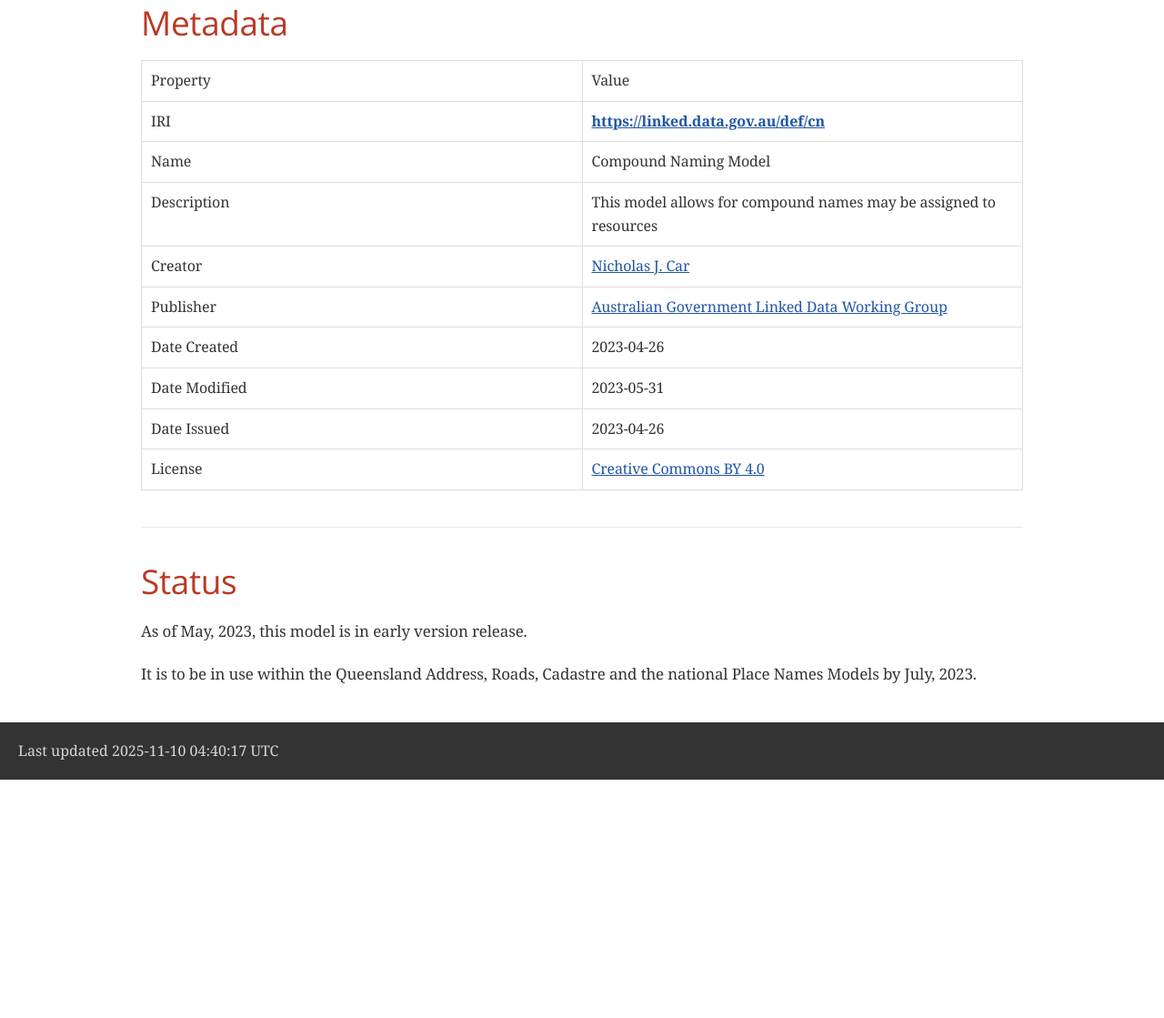
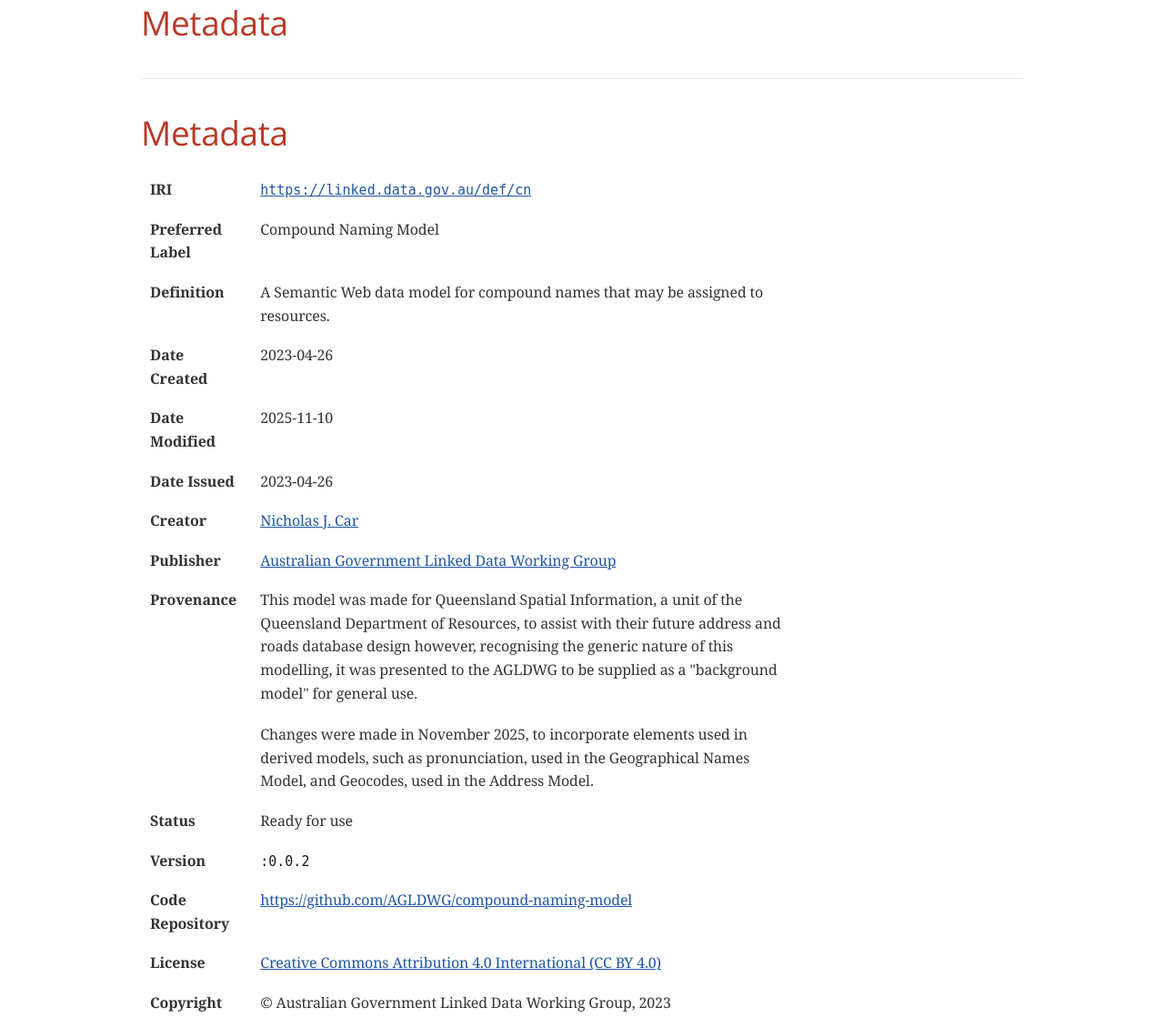
Before and after one commit to AGLDWG/compound-naming-model, a plain HTML site: page index.html in a window 1280 px wide. Shown: the part 840-1959 px from the top of the page at 91% size. Before the commit the page ends 1697 px from the top, so only its background shows below. Drawn offline with nearby package versions, Linux system fonts and the light colour scheme; a web font is replaced by a local one.

Commit message:
Deploying to gh-pages from  @ 101f7d4d7cba8829acdcd9fb448c6766dcc0fd89 🚀

```diff
--- a/index.html
+++ b/index.html
@@ -457,51 +457,78 @@ body.book #toc,body.book #preamble,body.book h1.sect0,body.book .sect1>h2{page-b
 <div class="sect1">
 <h2 id="_metadata">Metadata</h2>
 <div class="sectionbody">
-<table class="tableblock frame-all grid-all stretch">
+
+</div>
+</div>
+<div class="sect1">
+<h2 id="_metadata_2">Metadata</h2>
+<div class="sectionbody">
+<table class="tableblock frame-none grid-none" style="width: 75%;">
 <colgroup>
-<col style="width: 50%;">
-<col style="width: 50%;">
+<col style="width: 16.6666%;">
+<col style="width: 83.3334%;">
 </colgroup>
 <tbody>
 <tr>
-<td class="tableblock halign-left valign-top"><p class="tableblock">Property</p></td>
-<td class="tableblock halign-left valign-top"><p class="tableblock">Value</p></td>
+<td class="tableblock halign-left valign-top"><p class="tableblock"><strong>IRI</strong></p></td>
+<td class="tableblock halign-left valign-top"><p class="tableblock"><code><a href="https://linked.data.gov.au/def/cn" class="bare">https://linked.data.gov.au/def/cn</a></code></p></td>
 </tr>
 <tr>
-<td class="tableblock halign-left valign-top"><p class="tableblock">IRI</p></td>
-<td class="tableblock halign-left valign-top"><p class="tableblock"><strong><a href="https://linked.data.gov.au/def/cn" class="bare">https://linked.data.gov.au/def/cn</a></strong></p></td>
-</tr>
-<tr>
-<td class="tableblock halign-left valign-top"><p class="tableblock">Name</p></td>
+<td class="tableblock halign-left valign-top"><p class="tableblock"><strong>Preferred Label</strong></p></td>
 <td class="tableblock halign-left valign-top"><p class="tableblock">Compound Naming Model</p></td>
 </tr>
 <tr>
-<td class="tableblock halign-left valign-top"><p class="tableblock">Description</p></td>
-<td class="tableblock halign-left valign-top"><p class="tableblock">This model allows for compound names may be assigned to resources</p></td>
+<td class="tableblock halign-left valign-top"><p class="tableblock"><strong>Definition</strong></p></td>
+<td class="tableblock halign-left valign-top"><p class="tableblock">A Semantic Web data model for compound names that may be assigned to resources.</p></td>
 </tr>
 <tr>
-<td class="tableblock halign-left valign-top"><p class="tableblock">Creator</p></td>
+<td class="tableblock halign-left valign-top"><p class="tableblock"><strong>Date Created</strong></p></td>
+<td class="tableblock halign-left valign-top"><p class="tableblock">2023-04-26</p></td>
+</tr>
+<tr>
+<td class="tableblock halign-left valign-top"><p class="tableblock"><strong>Date Modified</strong></p></td>
+<td class="tableblock halign-left valign-top"><p class="tableblock">2025-11-10</p></td>
+</tr>
+<tr>
+<td class="tableblock halign-left valign-top"><p class="tableblock"><strong>Date Issued</strong></p></td>
+<td class="tableblock halign-left valign-top"><p class="tableblock">2023-04-26</p></td>
+</tr>
+<tr>
+<td class="tableblock halign-left valign-top"><p class="tableblock"><strong>Creator</strong></p></td>
 <td class="tableblock halign-left valign-top"><p class="tableblock"><a href="https://orcid.org/0000-0002-8742-7730">Nicholas J. Car</a></p></td>
 </tr>
 <tr>
-<td class="tableblock halign-left valign-top"><p class="tableblock">Publisher</p></td>
+<td class="tableblock halign-left valign-top"><p class="tableblock"><strong>Publisher</strong></p></td>
 <td class="tableblock halign-left valign-top"><p class="tableblock"><a href="https://linked.data.gov.au/org/agldwg">Australian Government Linked Data Working Group</a></p></td>
 </tr>
 <tr>
-<td class="tableblock halign-left valign-top"><p class="tableblock">Date Created</p></td>
-<td class="tableblock halign-left valign-top"><p class="tableblock">2023-04-26</p></td>
+<td class="tableblock halign-left valign-top"><p class="tableblock"><strong>Provenance</strong></p></td>
+<td class="tableblock halign-left valign-top"><p class="tableblock">This model was made for Queensland Spatial Information, a unit of the Queensland Department of Resources, to assist with their future address and roads database design however, recognising the generic nature of this modelling, it was presented to the AGLDWG to be supplied as a "background model" for general use.</p>
+<p class="tableblock">Changes were made in November 2025, to incorporate elements used in derived models, such as pronunciation, used in the Geographical Names Model, and Geocodes, used in the Address Model.</p></td>
 </tr>
 <tr>
-<td class="tableblock halign-left valign-top"><p class="tableblock">Date Modified</p></td>
-<td class="tableblock halign-left valign-top"><p class="tableblock">2023-05-31</p></td>
+<td class="tableblock halign-left valign-top"><p class="tableblock"><strong>Status</strong></p></td>
+<td class="tableblock halign-left valign-top"><p class="tableblock">Ready for use</p></td>
 </tr>
 <tr>
-<td class="tableblock halign-left valign-top"><p class="tableblock">Date Issued</p></td>
-<td class="tableblock halign-left valign-top"><p class="tableblock">2023-04-26</p></td>
+<td class="tableblock halign-left valign-top"><p class="tableblock"><strong>Version</strong></p></td>
+<td class="tableblock halign-left valign-top"><p class="tableblock"><code>:0.0.2</code></p></td>
 </tr>
 <tr>
-<td class="tableblock halign-left valign-top"><p class="tableblock">License</p></td>
-<td class="tableblock halign-left valign-top"><p class="tableblock"><a href="https://creativecommons.org/licenses/by/4.0/">Creative Commons BY 4.0</a></p></td>
+<td class="tableblock halign-left valign-top"><p class="tableblock"><strong>Code Repository</strong></p></td>
+<td class="tableblock halign-left valign-top"><p class="tableblock"><a href="https://github.com/AGLDWG/compound-naming-model" class="bare">https://github.com/AGLDWG/compound-naming-model</a></p></td>
+</tr>
+<tr>
+<td class="tableblock halign-left valign-top"><p class="tableblock"><strong>License</strong></p></td>
+<td class="tableblock halign-left valign-top"><p class="tableblock"><a href="https://creativecommons.org/licenses/by/4.0/">Creative Commons Attribution 4.0 International (CC BY 4.0)</a></p></td>
+</tr>
+<tr>
+<td class="tableblock halign-left valign-top"><p class="tableblock"><strong>Copyright</strong></p></td>
+<td class="tableblock halign-left valign-top"><p class="tableblock">&copy; Australian Government Linked Data Working Group, 2023</p></td>
+</tr>
+<tr>
+<td class="tableblock halign-left valign-top"><p class="tableblock"><strong>Machine-readable form (RDF)</strong></p></td>
+<td class="tableblock halign-left valign-top"><p class="tableblock"><a href="https://linked.data.gov.au/def/cn.ttl" class="bare">https://linked.data.gov.au/def/cn.ttl</a></p></td>
 </tr>
 </tbody>
 </table>
@@ -511,17 +538,14 @@ body.book #toc,body.book #preamble,body.book h1.sect0,body.book .sect1>h2{page-b
 <h2 id="_status">Status</h2>
 <div class="sectionbody">
 <div class="paragraph">
-<p>As of May, 2023, this model is in early version release.</p>
-</div>
-<div class="paragraph">
-<p>It is to be in use within the Queensland Address, Roads, Cadastre and the national Place Names Models by July, 2023.</p>
+<p>As of November 2023, this model is in use in the <a href="https://linked.data.gov.au/def/addr">Address Model</a>, the <a href="https://linked.data.gov.au/def/gn">Geographical Names Model</a> and the <a href="https://linked.data.gov.au/def/road">Roads Model</a>.</p>
 </div>
 </div>
 </div>
 </div>
 <div id="footer">
 <div id="footer-text">
-Last updated 2025-11-10 04:40:17 UTC
+Last updated 2025-11-10 04:47:55 UTC
 </div>
 </div>
 </body>
```
Also changed, not shown: model.html (+1 -1 lines).
